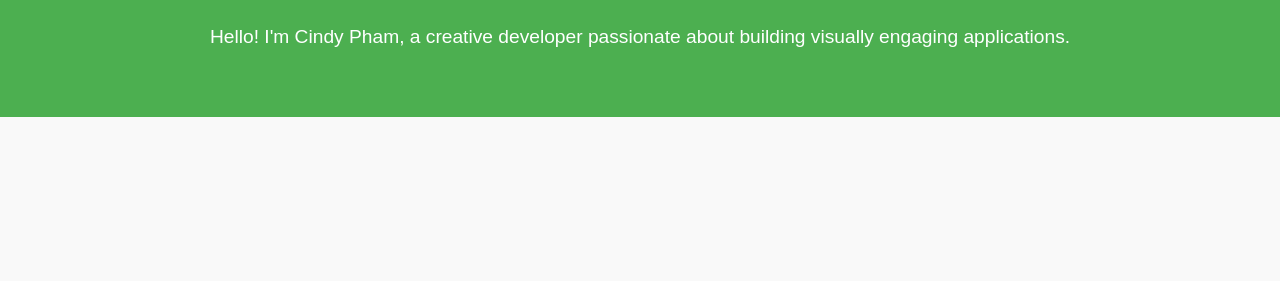
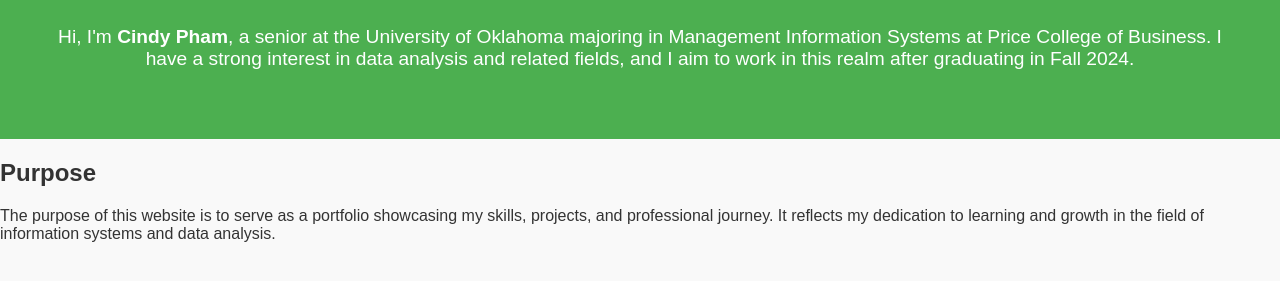
Before and after one commit to cindynphamkz/personal-website, a plain HTML site: page index.html in a window 1280 px wide. Shown: the part 165-446 px from the top of the page. Drawn offline with Linux system fonts and the light colour scheme; files that its build step writes are made by us from their sources.

Commit message:
Update index.html

```diff
--- a/index.html
+++ b/index.html
@@ -8,14 +8,24 @@
 </head>
 <body>
   <nav>
-    <a href="index.html">Home</a>
-    <a href="about.html">About</a>
-    <a href="projects.html">Projects</a>
-    <a href="skills.html">Skills</a>
+    <div class="nav-container">
+      <a href="index.html">Home</a>
+      <a href="about.html">About</a>
+      <a href="projects.html">Projects</a>
+      <a href="skills.html">Skills</a>
+    </div>
   </nav>
   <header>
-    <h1>Welcome to My Website</h1>
-    <p>Hello! I'm Cindy Pham, a creative developer passionate about building visually engaging applications.</p>
+    <div class="header-container">
+      <h1>Welcome to My Website</h1>
+      <p>Hi, I'm <strong>Cindy Pham</strong>, a senior at the University of Oklahoma majoring in Management Information Systems at Price College of Business. I have a strong interest in data analysis and related fields, and I aim to work in this realm after graduating in Fall 2024.</p>
+    </div>
   </header>
+  <section>
+    <div class="section-container">
+      <h2>Purpose</h2>
+      <p>The purpose of this website is to serve as a portfolio showcasing my skills, projects, and professional journey. It reflects my dedication to learning and growth in the field of information systems and data analysis.</p>
+    </div>
+  </section>
 </body>
 </html>
```
